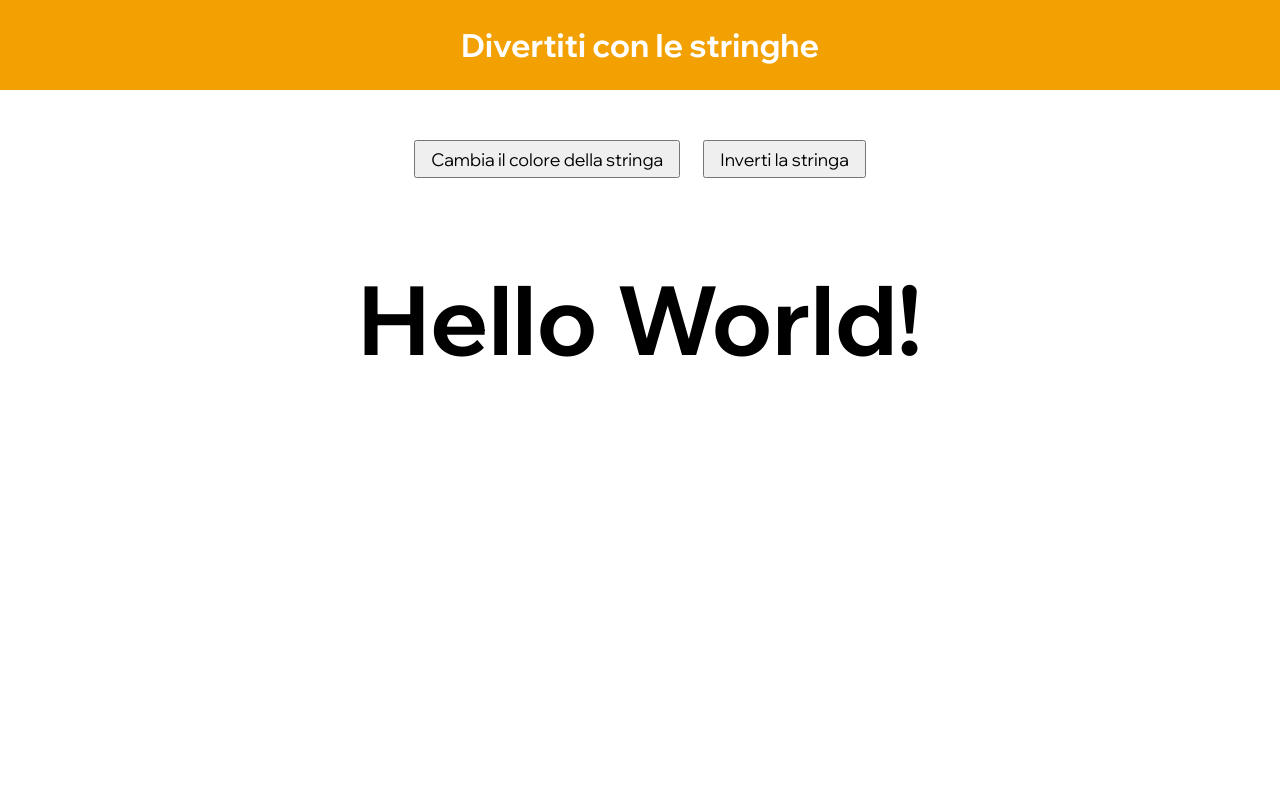
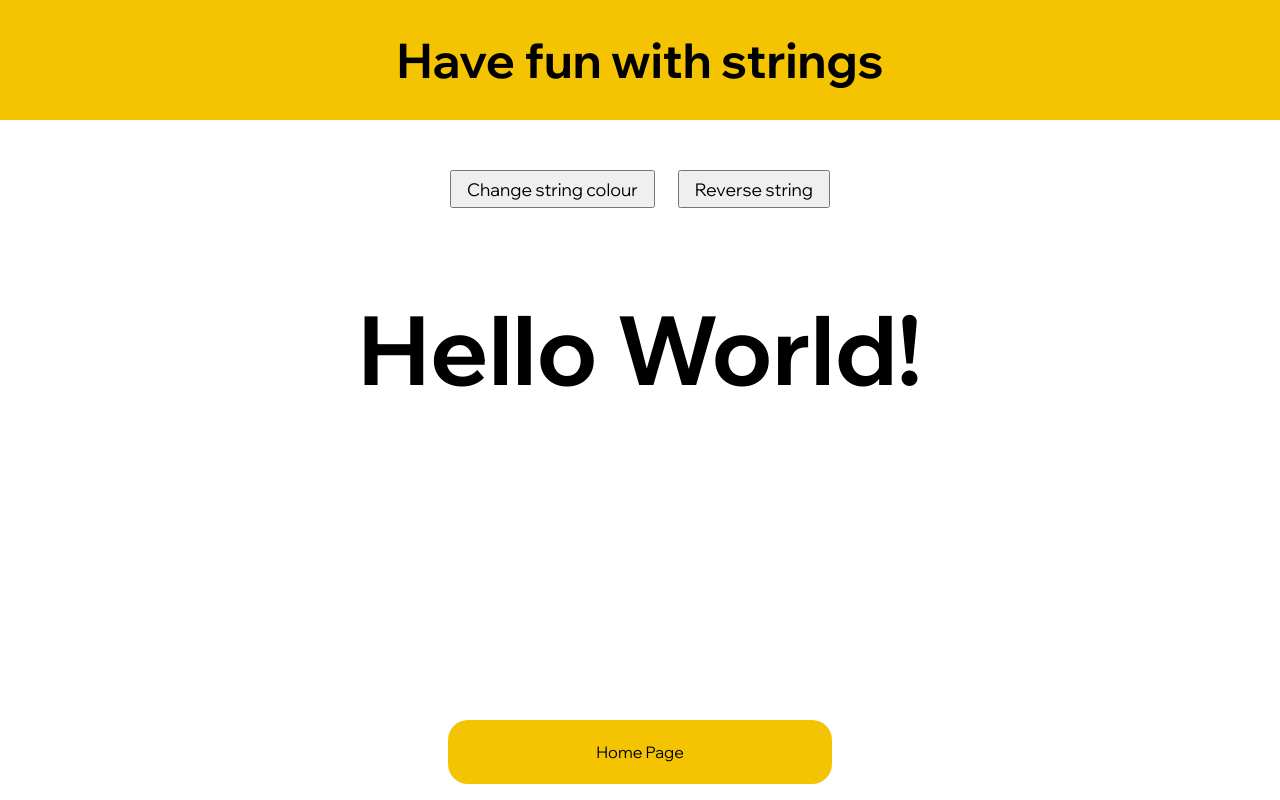
Before and after one commit to BaffoMannaro/basic-javascript-exercises, a plain HTML site: page src/html/esercizio_3.html in a window 1280 px wide. Drawn offline with Linux system fonts and the light colour scheme.

Commit message:
Ottimizzazione "inverti stringa"

```diff
--- a/src/css/esercizio_3.css
+++ b/src/css/esercizio_3.css
@@ -10,11 +10,34 @@ body {
 }
 
 h1 {
-	margin: 0;
-	padding: 25px;
-	background-color: #f3a002;
-	color: #fff;
-	text-align: center;
+  margin: 0 auto;
+  padding: 30px;
+  font-size: 3em;
+  text-align: center;
+	text-wrap: balance;
+  background-color: #F4C403;
+  color: #000;
+}
+
+#back{
+  background-color: #F4C403;
+  height: 4em;
+  width: 30%;
+  position: absolute;
+  bottom: 2%;
+  left: 35%;
+  border-radius: 20px;
+  color: black;
+  cursor: pointer;
+  text-decoration: none;
+  display: flex;
+  justify-content: center;
+  line-height: 4em;
+}
+
+#back:hover{
+  color: #F4C403;
+  background-color: black;
 }
 
 #risultato {
--- a/src/html/esercizio_3.html
+++ b/src/html/esercizio_3.html
@@ -9,13 +9,16 @@
 		<script src="../js/esercizio_3.js" defer></script>
 	</head>
 	<body>
-		<h1>Divertiti con le stringhe</h1>
+		<h1>Have fun with strings</h1>
 
 		<ul id="pulsanti">
-			<li><button id="colora">Cambia il colore della stringa</button></li>
-			<li><button id="inverti">Inverti la stringa</button></li>
+			<li><button id="colora">Change string colour</button></li>
+			<li><button id="inverti">Reverse string</button></li>
 		</ul>
 
 		<h2 id="risultato">Hello World!</h2>
+
+		<a id="back" href="../../index.html">Home Page</a>
+
 	</body>
 </html>
--- a/src/js/esercizio_3.js
+++ b/src/js/esercizio_3.js
@@ -1,8 +1,3 @@
-/*
-Usa l'array per gestire i colori in modo random.
-Completa e usa le due funzioni già presenti nel codice
-*/
-
 const buttonColor = document.getElementById("colora");
 const buttonInvert = document.getElementById("inverti");
 const risultatoTag = document.getElementById("risultato");
@@ -27,6 +22,7 @@ function coloraStringa() {
 }
 
 function invertiStringa() {
+	let risultato = risultatoTag.innerHTML;  // Aggiorna la stringa attuale
 	let stringaInvertita = "";
 	for (i = risultato.length - 1; i >= 0; i--) {
 		stringaInvertita = stringaInvertita + risultato[i];
```
Also changed, not shown: index.html (+1 -1 lines).
